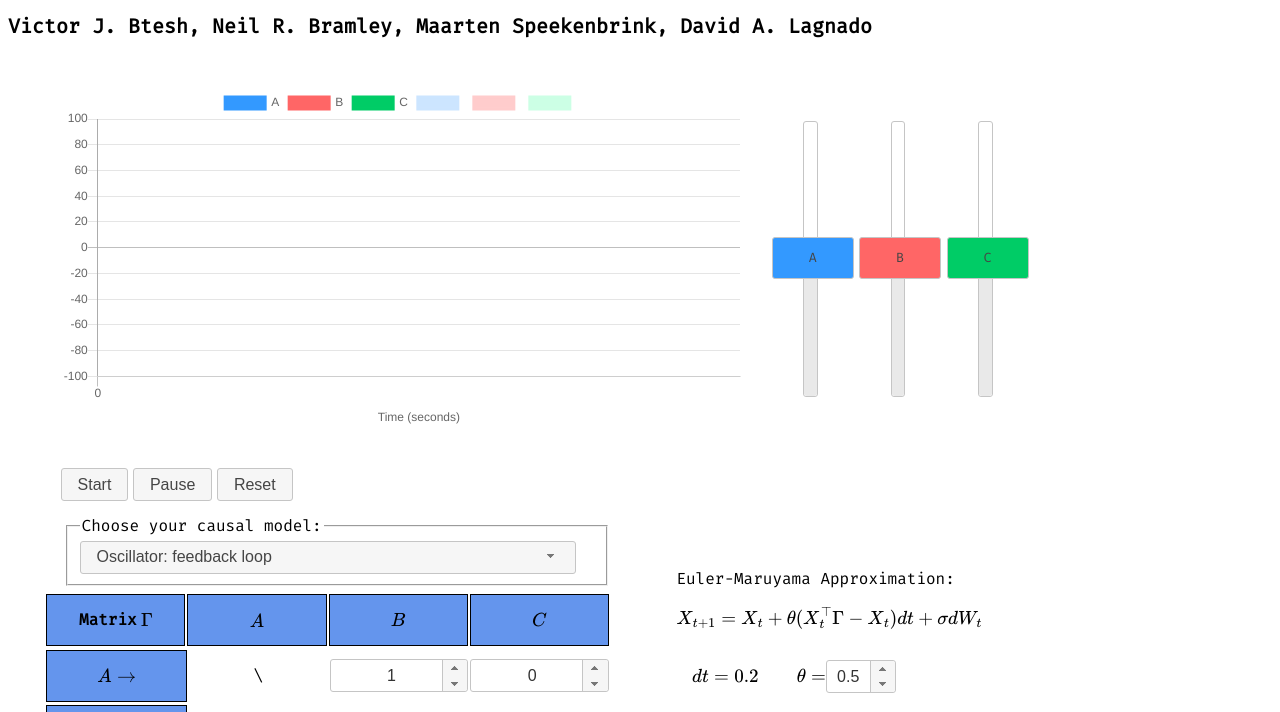
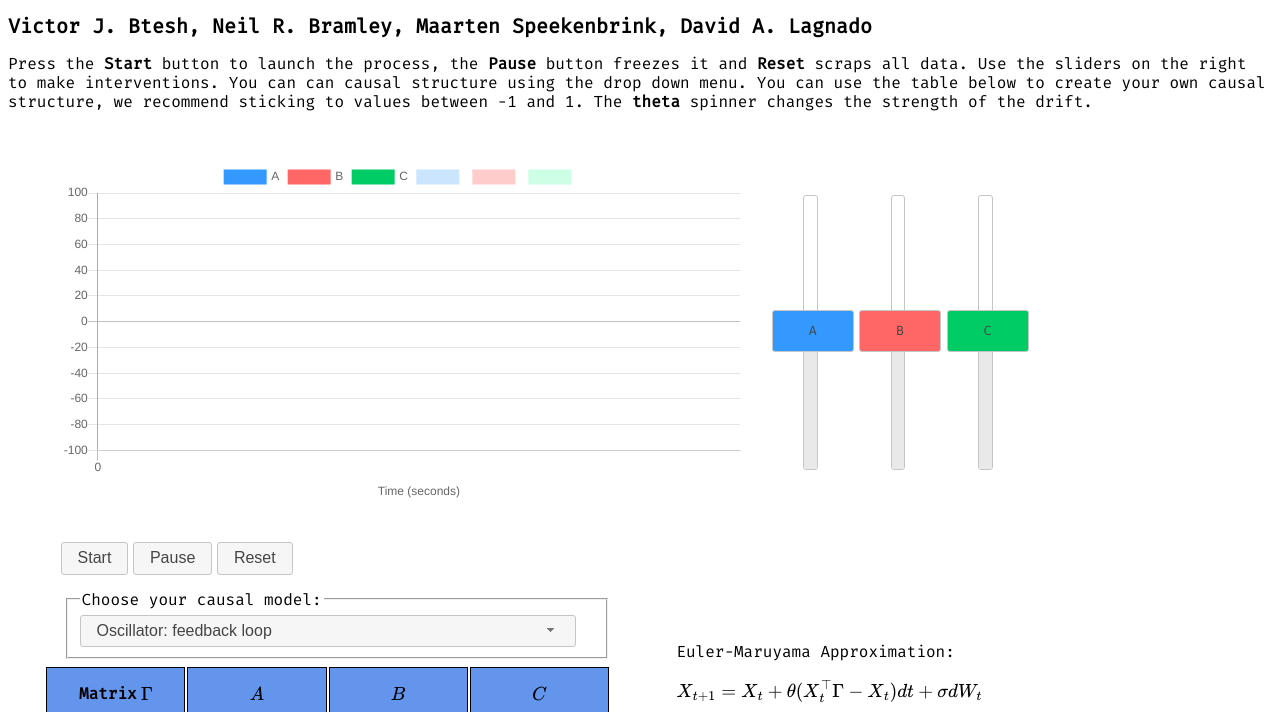
Before and after one commit to Vbtesh/vbtesh.github.io, a plain HTML site: page less_is_more_2023.html in a window 1280 px wide. Shown: the part 50-762 px from the top of the page. Drawn offline with nearby package versions, Linux system fonts and the light colour scheme.

Commit message:
added instructions

```diff
--- a/less_is_more_2023.html
+++ b/less_is_more_2023.html
@@ -32,6 +32,9 @@
 <div id="header">
 	<h1>Demo for <em>Less is more: Adaptive strategies in continuous time causal learning </em> (2023)</h1>
 	<h2>Victor J. Btesh, Neil R. Bramley, Maarten Speekenbrink, David A. Lagnado</h2>
+	Press the <b>Start</b> button to launch the process, the <b>Pause</b> button freezes it and <b>Reset</b> scraps all data. Use the sliders on the right to make interventions. You can can causal structure using the drop down menu.
+	You can use the table below to create your own causal structure, we recommend sticking to values between -1 and 1. The <b>theta</b> spinner changes the strength of the drift.
+
 </div>
 <div class="colmask leftmenu">
 	<div class="colleft">
```
